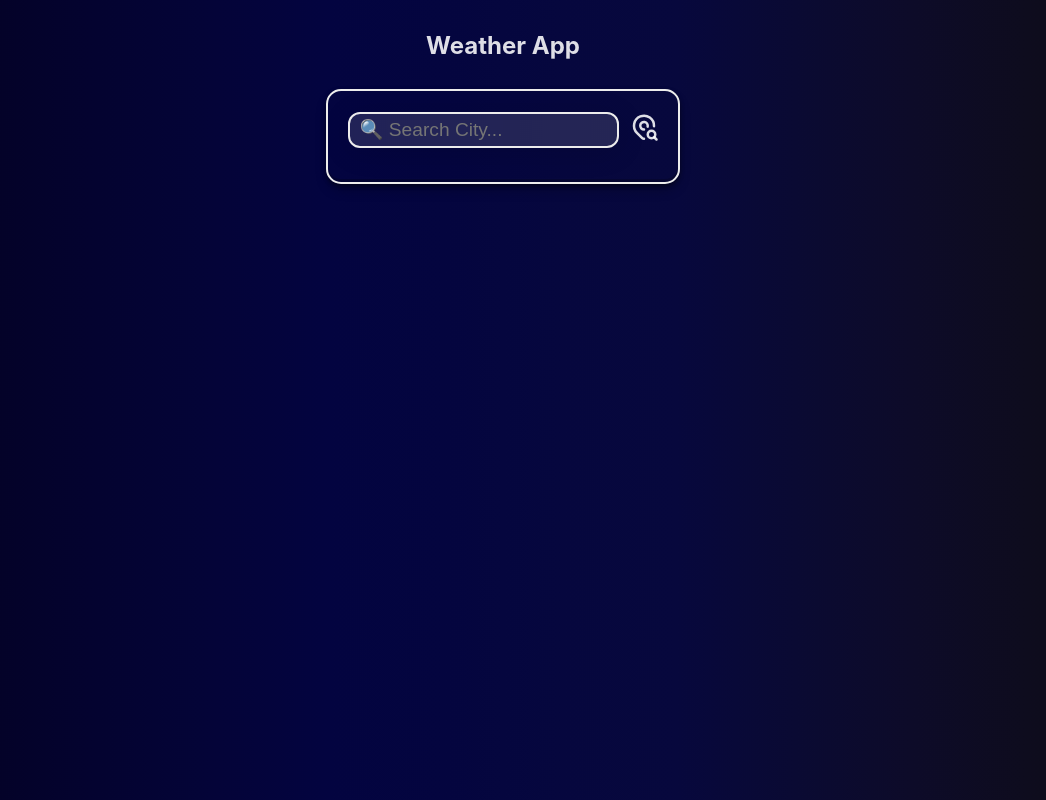
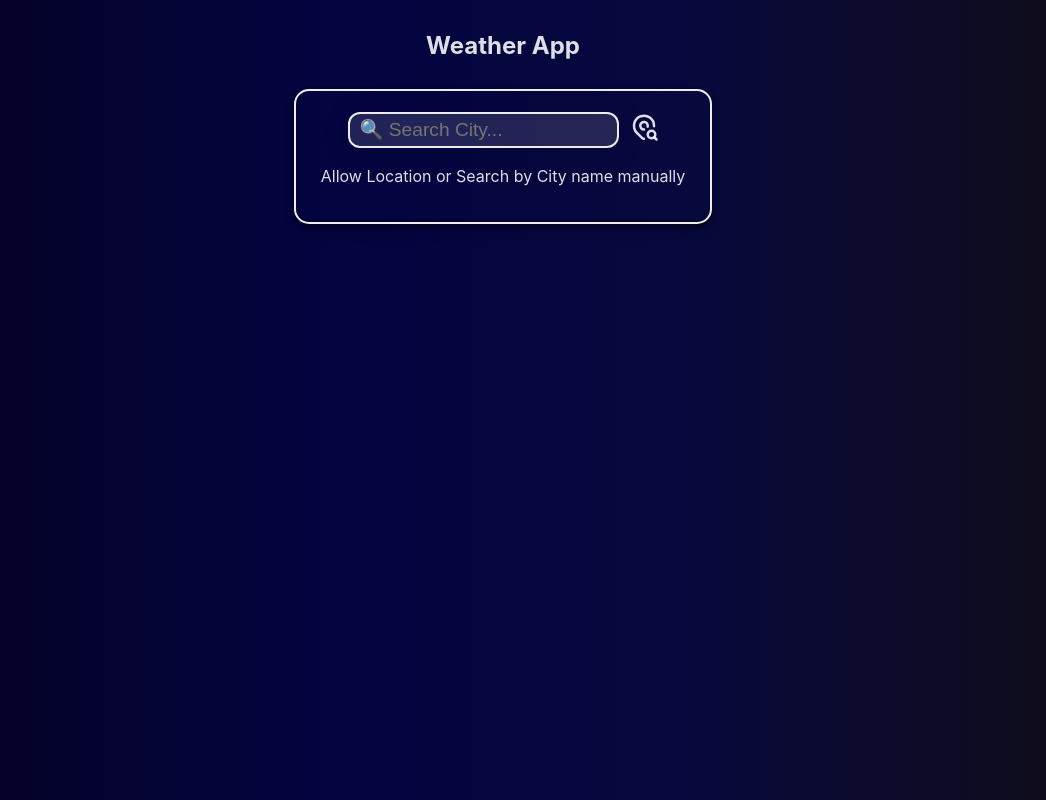
Before and after one commit to Akashrajawat007/WeatherApp, a React (Vite) app: page / in a window 1280 px wide. Shown: the whole page, without its empty margins (137-1183 px from the left). Built offline with nearby package versions, Linux system fonts and the light colour scheme; no server answers.

Commit message:
Get User's Location Automatically

```diff
--- a/src/App.jsx
+++ b/src/App.jsx
@@ -1,17 +1,31 @@
 import { useState, useEffect } from "react"
 import Container from "./components/Container"
 import Search from "./components/Search"
+import getLocation from "./utils/getLocation"
 import "./App.css"
 
 function App() {
   const [city, setCity] = useState("")
-  console.log("City: ", city)
+  const [location, setLocation] = useState("")
+  const [error, setError] = useState(null)
+
+  useEffect(() => {
+    getLocation(setError, setLocation)
+  }, [])
+
   return (
     <>
       <div className="app">
         <h2>Weather App</h2>
         <Container>
           <Search city={city} cityHandler={setCity} />
+          {location === "" && city === "" ? (
+          <p>Allow Location or Search by City name manually</p>
+        ) : (
+          <div>
+            Body
+          </div>
+        )}
         </Container>
       </div>
     </>
--- a/src/components/Search.jsx
+++ b/src/components/Search.jsx
@@ -9,7 +9,7 @@ function Search({ city, cityHandler }) {
   const handleKeyDown = (e) => {
     if (e.key === "Enter") {
       cityHandler(capitalize(temp))
-      inputRef.current.blur();
+      inputRef.current.blur()
     }
   }
 
--- /dev/null
+++ b/src/utils/getLocation.js
@@ -0,0 +1,18 @@
+ const getLocation = (handleError, handleLocation) => {
+  if (!navigator.geolocation) {
+    handleError(
+      "GeoLocation is not Supported  by this browser, please search by City name manually!"
+    )
+  } else {
+    navigator.geolocation.getCurrentPosition((position) =>
+      handleLocation({
+        latitude: position.coords.latitude,
+        longitude: position.coords.longitude,
+      })
+    ),
+    (err) => {
+        handleError(err.message)
+    }
+  }
+}
+export default getLocation;
```
